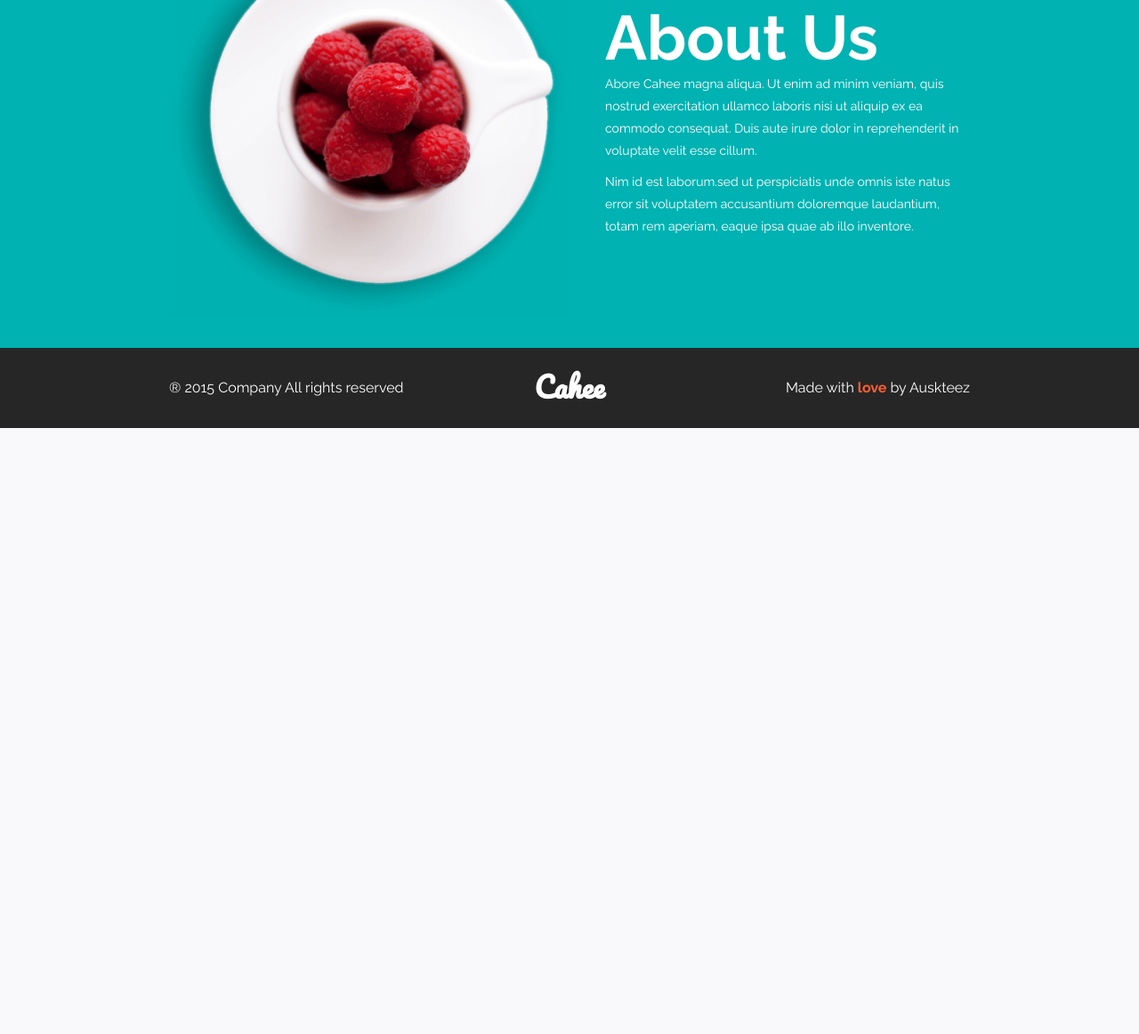
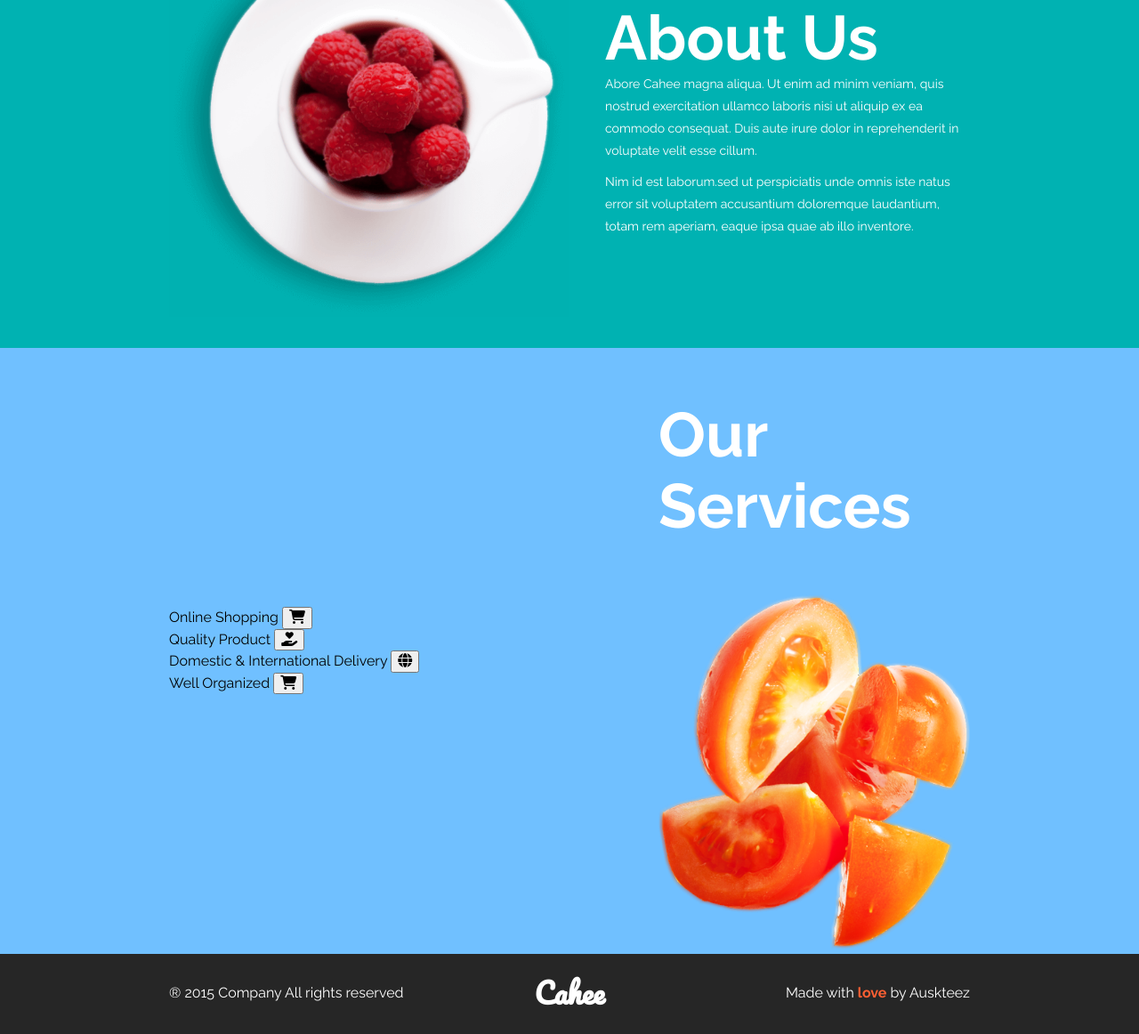
Before and after one commit to piotr-skolorzynski/page-layout-examp, a plain HTML site: page index.html in a window 1280 px wide. Shown: the part 1122-2284 px from the top of the page at 89% size. Before the commit the page ends 1603 px from the top, so only its background shows below. Drawn offline with nearby package versions, Linux system fonts and the light colour scheme.

Commit message:
modify index.html and style.css add section services create section structure add basic style

```diff
--- a/index.html
+++ b/index.html
@@ -5,7 +5,7 @@
     <title>Strona www</title>
     <link rel="stylesheet" href="https://cdnjs.cloudflare.com/ajax/libs/normalize/5.0.0/normalize.min.css">
     <link href="https://fonts.googleapis.com/css?family=Pacifico|Raleway:100,100i,200,200i,300,300i,400,400i,500,500i,600,600i,700,700i,800,800i,900,900i&amp;subset=latin-ext" rel="stylesheet">
-
+    <script src="https://kit.fontawesome.com/c277eafce0.js" crossorigin="anonymous"></script>
     <link rel="stylesheet" href="style.css">
 </head>
 <body>
@@ -64,6 +64,32 @@
             </div>
         </div>
     </section>
+    <section id="services" class="section-services">
+        <div class="container">
+            <div class="section-services-buttons">
+                <div class="section-services-btn-conatainer">
+                    <label for="section-services-btn1">Online Shopping</label>
+                    <button class="section-services-button" id="section-services-btn1"><i class="fas fa-shopping-cart"></i></button>
+                </div>
+                <div class="section-services-btn-conatainer">
+                    <label for="section-services-btn2">Quality Product</label>
+                    <button class="section-services-button" id="section-services-btn2"><i class="fas fa-hand-holding-heart"></i></button>
+                </div>
+                <div class="section-services-btn-conatainer">
+                    <label for="section-services-btn3">Domestic & International Delivery</label>
+                    <button class="section-services-button" id="section-services-btn3"><i class="fas fa-globe"></i></button>
+                </div>
+                <div class="section-services-btn-conatainer">
+                    <label for="section-services-btn4">Well Organized</label>
+                    <button class="section-services-button" id="section-services-btn4"><i class="fas fa-shopping-cart"></i></button>
+                </div>
+            </div>
+            <div class="section-services-image">
+                <h2 class="section-services-image-title">Our Services</h2>
+                <img src="./images/background3.png" alt="background3">
+            </div>
+        </div>
+    </section>
 </main>
 
 <footer class="site-footer">
--- a/style.css
+++ b/style.css
@@ -163,6 +163,33 @@ body {
     padding-top: 10px;
 }
 
+/* section services */
+.section-services {
+    background-color: #70c0ff;
+}
+
+.section-services .container {
+    display: flex;
+    justify-content: space-between;
+    align-items: center;
+}
+
+.section-services .section-services-buttons {
+    display: flex;
+    flex-flow: column wrap;
+    flex-basis: 100%;
+}
+
+.section-services .section-services-image-title {
+    color: #fff;
+    font-size: 70px;
+}
+
+.section-services .section-services-image img {
+    width: 350px;
+}
+
+
 .site-footer {
     background: #262626;
     color: white;
```
